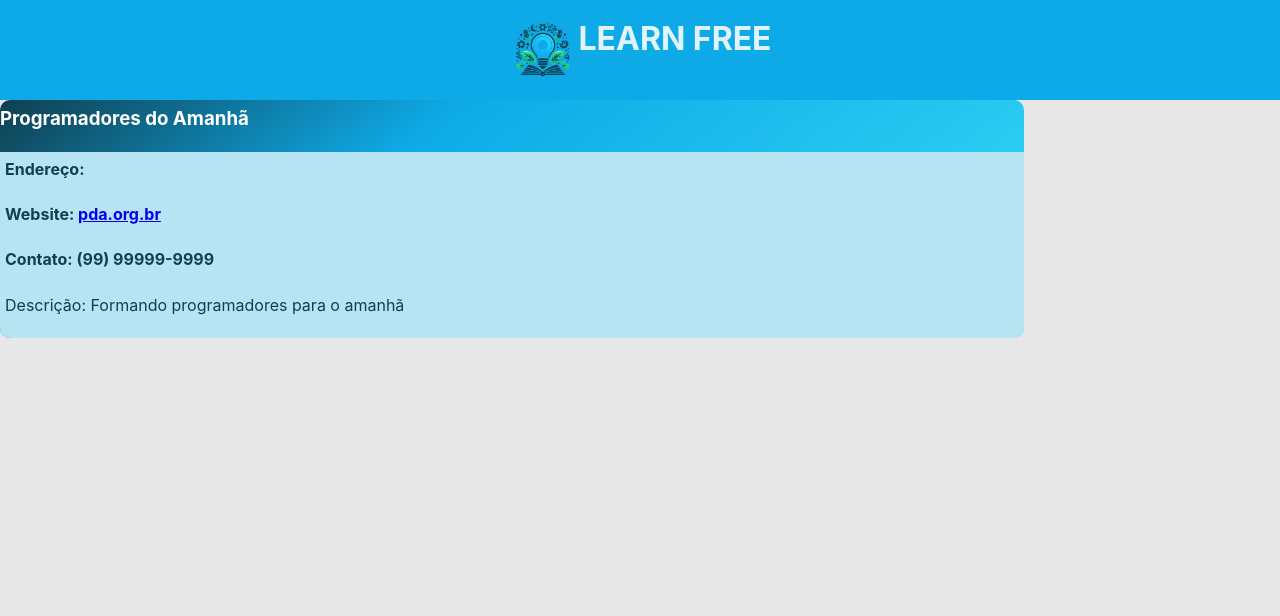
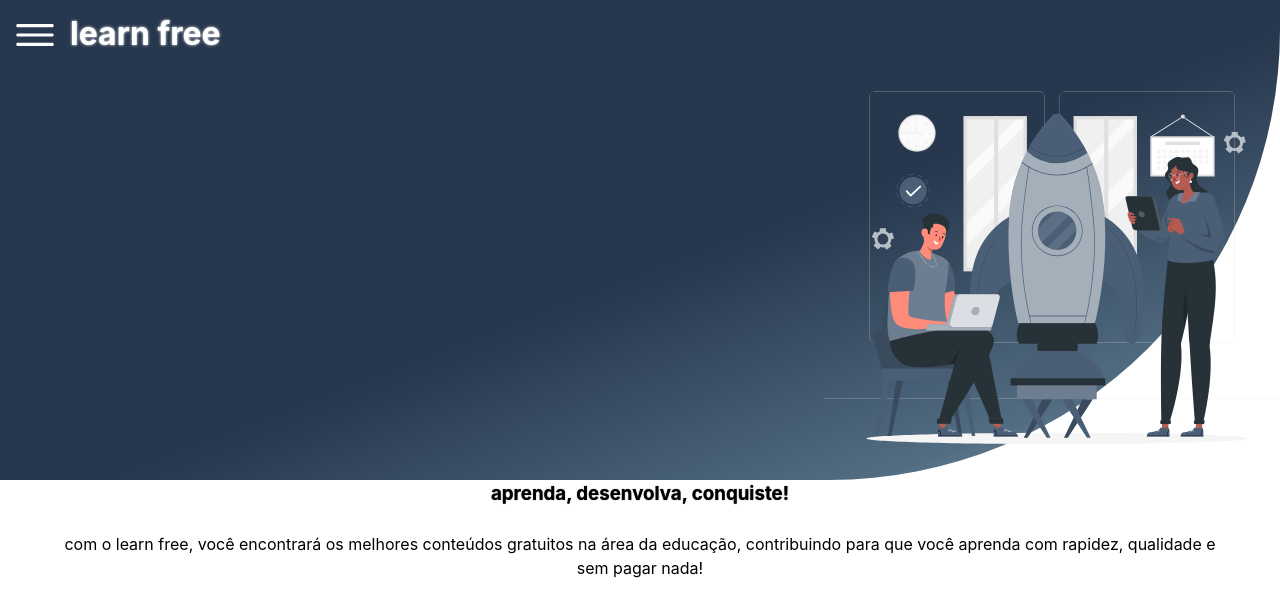
Before and after one commit to SirTargino/Mini-Projeto---M5, a React (Vite) app in the folder src/frontend/: page / in a window 1280 px wide. Shown: the top 616 px of the page. Built offline with nearby package versions, Linux system fonts and the light colour scheme.

Commit message:
feat: header and text components

```diff
--- a/src/frontend/package.json
+++ b/src/frontend/package.json
@@ -11,7 +11,8 @@
   },
   "dependencies": {
     "react": "^18.2.0",
-    "react-dom": "^18.2.0"
+    "react-dom": "^18.2.0",
+    "react-icons": "^5.0.1"
   },
   "devDependencies": {
     "@types/react": "^18.2.66",
--- a/src/frontend/src/components/Header/Header.jsx
+++ b/src/frontend/src/components/Header/Header.jsx
@@ -1,11 +1,15 @@
-import "./index.css";
-import logo from "../../assets/logo.png"
+import { IoIosMenu } from "react-icons/io";
+import rocket from "../../assets/rocket.svg"
+import "./index.css"
 
-export default function Header() {
+export default function Header({ image }) {
     return (
         <div className="header">
-            <img src={logo} alt="" />
-            <h1>LEARN FREE</h1>
+            <IoIosMenu className="menu" />
+            <h1>learn free</h1>
+            <div className="alignImage">
+                {image && <img src={rocket} alt="" />}
+            </div>
         </div>
-    )
+    );
 }
--- a/src/frontend/src/components/Header/index.css
+++ b/src/frontend/src/components/Header/index.css
@@ -1,15 +1,52 @@
-img{
-    height: 70px;
-    width: 70px;
+.header {
+    background: rgb(39, 55, 77);
+    background: linear-gradient(159deg, rgba(39, 55, 77, 1) 54%, rgba(82, 109, 130, 1) 84%, rgba(157, 178, 191, 1) 100%);
+    width: 100vw;
+    height: 60vh;
+    border-radius: 0 0 450px 0;
+    color: white;
+    display: flex;
+    flex-direction: row;
+    justify-content: flex-start;
 }
 
-.header{
-    position: relative;
-    top: 0px;
-    height: 100px;
+.menu {
+    font-size: 50px;
+    padding: 10px;
+}
+
+.header h1 {
+    padding-top: 10px;
+    text-shadow: 0 0 3px #ffffff;;
+}
+
+.alignImage{
+    height: 60vh;
+    margin: 0 0 0 auto;
+    width: 53%;
     display: flex;
-    align-items: center;
-    justify-content: center;
-    background-color: rgba(14,170,231,1);
-    width: 100vw;
+    justify-content: end;
+    align-items: end;
+    animation-name: move;
+    animation-duration: 2s;
+    animation-timing-function: ease-in-out;
 }
+
+@keyframes move {
+    0% {height: 0;}
+    100% {height: 60vh;}
+}
+
+.alignImage img{
+    max-height: 95%;
+}
+
+@media screen and (max-width: 700px) {
+    .alignImage {
+        width: 80%;
+    }
+
+    .header h1{
+        white-space: nowrap;
+    }
+}
--- a/src/frontend/src/components/OrgCard/Card.jsx
+++ /dev/null
@@ -1,15 +0,0 @@
-import "./index.css"
-
-export default function Card({ name, adress, website, description, contact }) {
-    return (
-        <div className="card">
-            <h3>{name}</h3>
-            <div className="card-content">
-                <h4>Endereço: {adress}</h4>
-                <h4>Website: <a href={website}>{website}</a></h4>
-                <h4>Contato: {contact}</h4>
-                <p>Descrição: {description}</p>
-            </div>
-        </div>
-    );
-}
--- a/src/frontend/src/components/OrgCard/index.css
+++ /dev/null
@@ -1,26 +0,0 @@
-.card-content{
-    padding: 5px;
-
-    background-color: #b6e4f3;
-    border-radius: 0px 0px 10px 10px;
-
-    color: #103f4f;
-
-    display: flex;
-    flex-direction: column;
-    justify-content: center;
-
-    max-height: 38vh;
-    max-width: 80vw;
-}
-
-.card{
-    padding-top: 5px;
-    border-radius: 10px;
-
-    max-width: 80vw;
-    height: 25%;
-    background: rgb(16,63,79);
-    background: linear-gradient(142deg, rgba(16,63,79,1) 0%, rgba(14,170,231,1) 35%, rgba(56,217,246,1) 100%);
-    color: white;
-}
--- /dev/null
+++ b/src/frontend/src/components/Text/index.css
@@ -0,0 +1,17 @@
+.sampleText{
+    width: 90vw;
+    text-align: center;
+    display: flex;
+    align-items: center;
+    justify-content: center;
+    flex-direction: column;
+    margin: 0 auto;
+}
+
+.text-container{
+    width: 100vw;
+}
+
+.sampleText h3{
+    text-shadow: 0 0 1px #242424;
+}
--- /dev/null
+++ b/src/frontend/src/components/Text/sampleText.jsx
@@ -0,0 +1,13 @@
+import "./index.css"
+
+export default function SampleText({ title, text }) {
+    return (
+        <div className="text-container">
+            <div className="sampleText">
+                <h3>{title}</h3>
+                <br />
+                <p>{text}</p>
+            </div>
+        </div>
+    )
+}
--- a/src/frontend/src/index.css
+++ b/src/frontend/src/index.css
@@ -2,19 +2,14 @@
   font-family: Inter, system-ui, Avenir, Helvetica, Arial, sans-serif;
   line-height: 1.5;
   font-weight: 400;
+}
 
-  color-scheme: light dark;
-  color: rgba(255, 255, 255, 0.87);
-  background-color: #e7e7e7;
+*{
+  margin: 0;
+  padding: 0;
+}
 
-  font-synthesis: none;
-  text-rendering: optimizeLegibility;
-  -webkit-font-smoothing: antialiased;
-  -moz-osx-font-smoothing: grayscale;
 
-  width: 100vw;
-  display: flex;
-  flex-direction: column;
-  align-items: center;
-  justify-content: center;
+body{
+  overflow-x: hidden;
 }
--- a/src/frontend/src/main.jsx
+++ b/src/frontend/src/main.jsx
@@ -1,15 +1,16 @@
 import React from 'react'
 import ReactDOM from 'react-dom/client'
 import './index.css'
-import Card from './components/OrgCard/Card.jsx'
 import Header from './components/Header/Header.jsx'
+import SampleText from './components/Text/sampleText.jsx'
 
 
 ReactDOM.createRoot(document.getElementById('root')).render(
   <React.StrictMode>
-    <Header/>
-
-    <Card name="Programadores do Amanhã" adress="" website="pda.org.br" description="Formando programadores para o amanhã" contact="(99) 99999-9999" />
-
+    <Header image={true}/>
+    <SampleText
+      title="aprenda, desenvolva, conquiste!"
+      text="com o learn free, você encontrará os melhores conteúdos gratuitos na área da educação, contribuindo para que você aprenda com rapidez, qualidade e sem pagar nada!"
+    />
   </React.StrictMode>,
 )
```
Also changed, not shown: src/frontend/src/assets/rocket.svg (added), src/frontend/src/components/Menu/Menu.jsx (added), src/frontend/src/components/Menu/index.jsx (added), 1 other file (tests, documents, lock files or other folders).
